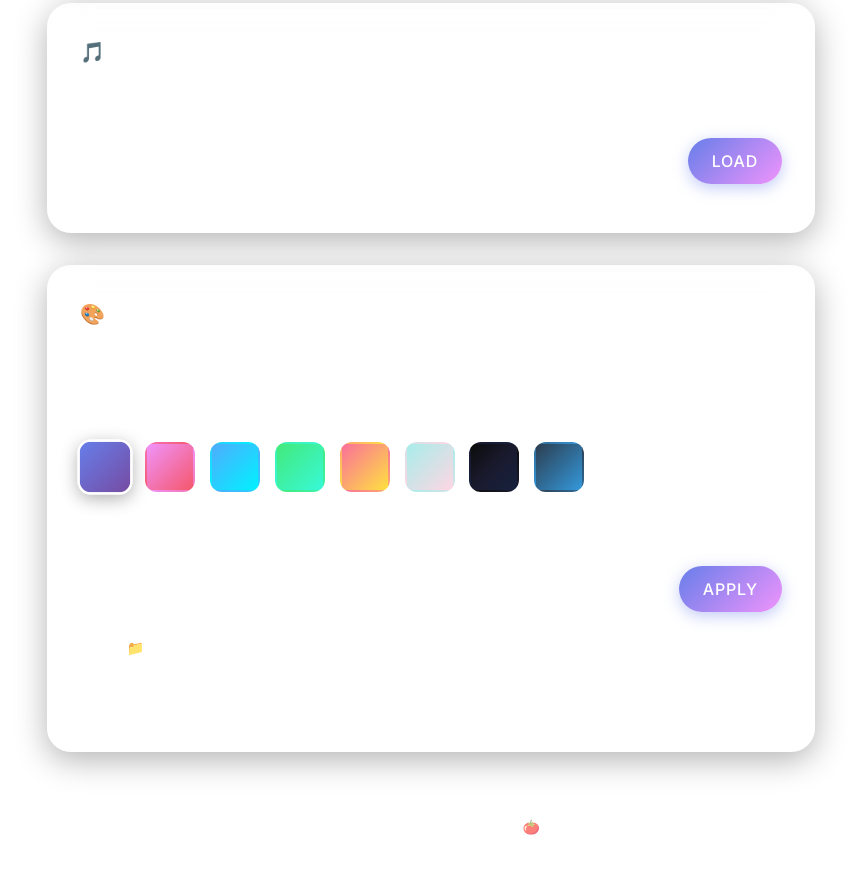
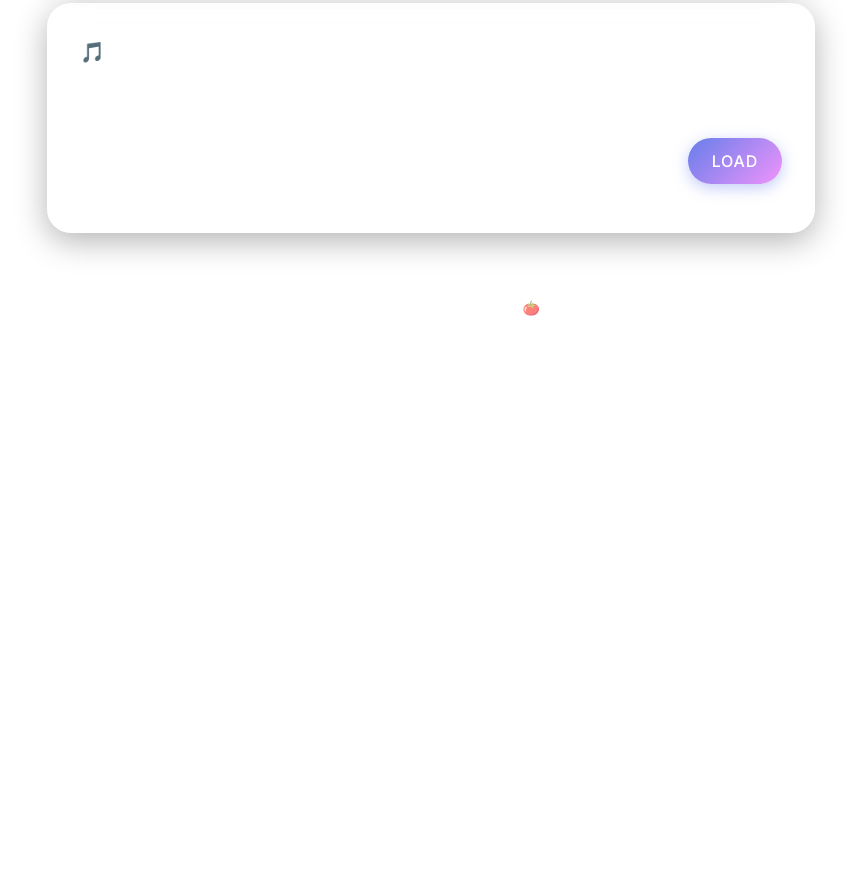
Before and after one commit to Ka-iPy/pomodoro-app, a plain HTML site: page index.html in a window 1280 px wide. Shown: the part 1045-1919 px from the top of the page, without its empty margins (209-1070 px from the left). After the commit the page ends 1429 px from the top, so only its background shows below. Drawn offline with Linux system fonts and the light colour scheme; a script that the page names is missing.

Commit message:
Comment out background customization section
Commented out the background customization section in index.html. Bug.

```diff
--- a/index.html
+++ b/index.html
@@ -124,7 +124,7 @@
         </section>
 
         <!-- Background Customization Section -->
-        <section id="background-section" class="background-section">
+        <!-- <section id="background-section" class="background-section">
             <h2 class="section-title">🎨 Background</h2>
             <p class="section-description">Customize your workspace ambiance</p>
 
@@ -159,7 +159,7 @@
                     <button id="btn-reset-bg" class="btn btn-tertiary btn-small">Reset to Gradient</button>
                 </div>
             </div>
-        </section>
+        </section> -->
 
         <!-- Footer -->
         <footer id="footer-section" class="footer-section">
```
